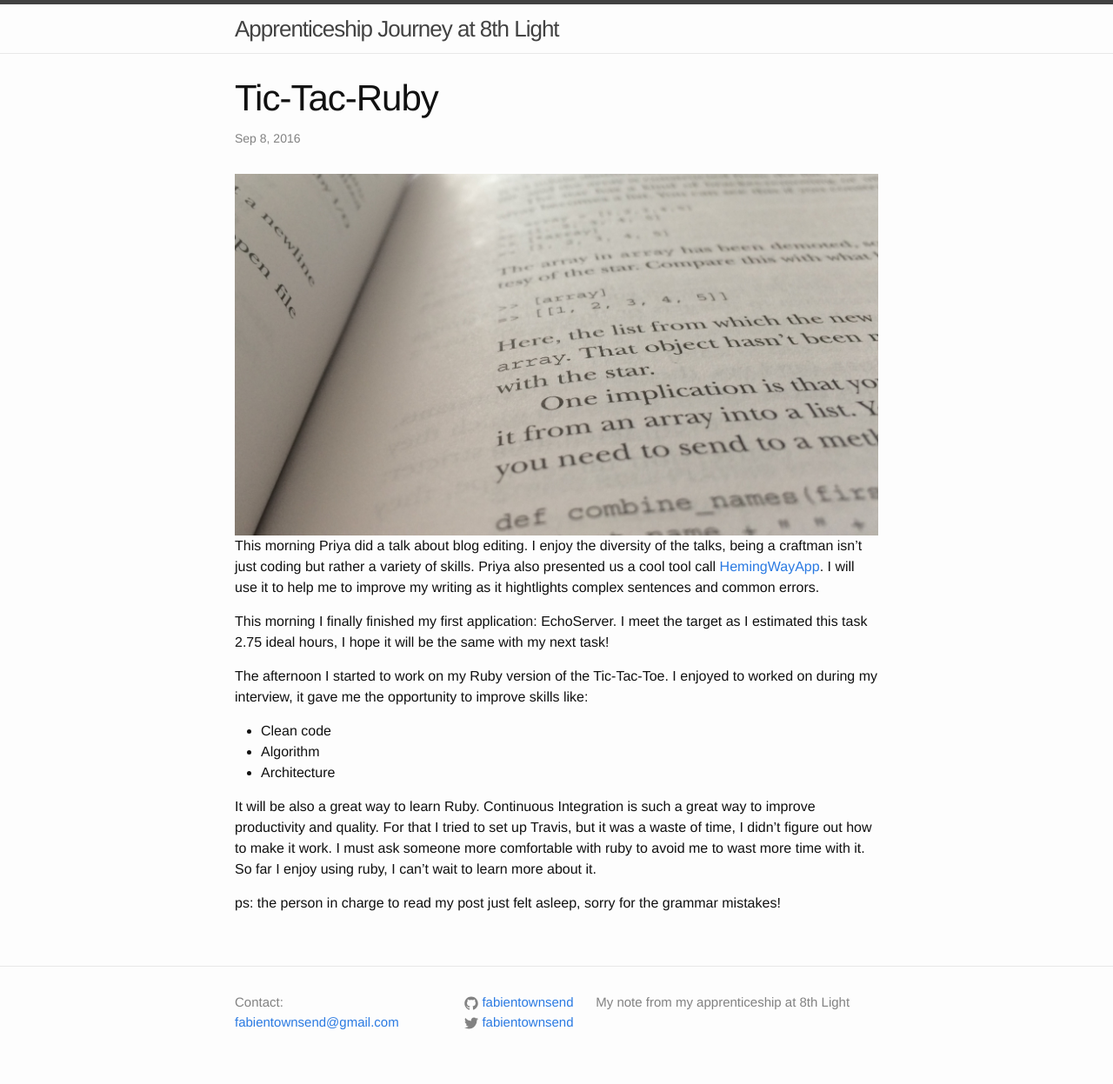
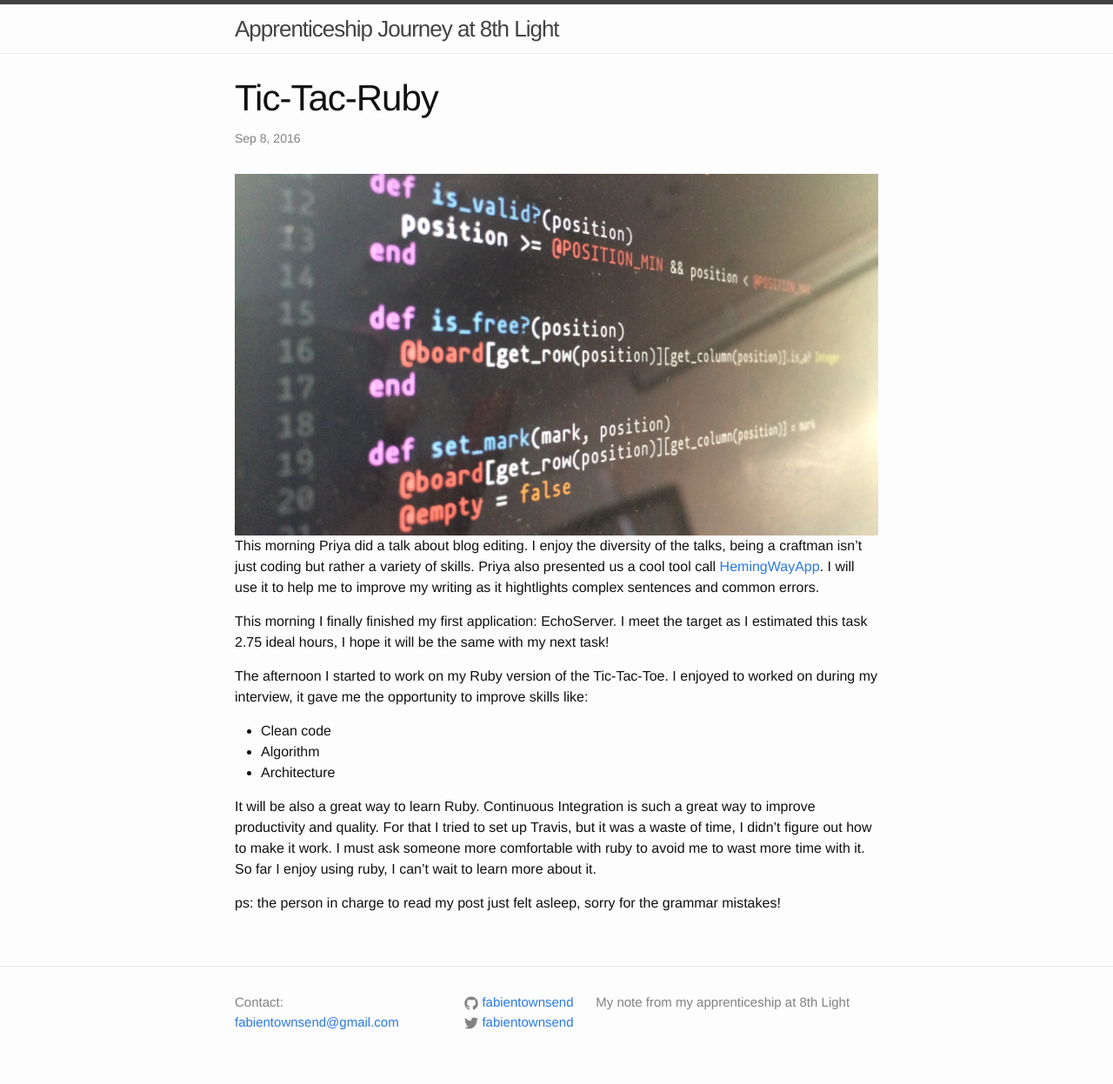
Before and after one commit to fabientownsend/fabientownsend.github.io, a Jekyll site: the page built from _posts/2016-09-08-more-ruby.markdown, in a window 1280 px wide. Shown: the whole page at 87% size. Built offline with Jekyll 4.4.1, drawn with Linux system fonts in a browser that asks for light colours.

Commit message:
update photo

```diff
--- a/_posts/2016-09-08-more-ruby.markdown
+++ b/_posts/2016-09-08-more-ruby.markdown
@@ -5,7 +5,7 @@ date:   2016-09-08 10:42:51 +0100
 categories: apprenticeship
 ---
 
-![page of a book about ruby]({{ site.url }}/assets/ruby_page.jpg)
+![page of a book about ruby]({{ site.url }}/assets/code_ttt.jpg)
 This morning Priya did a talk about blog editing. I enjoy the diversity of the talks,
 being a craftman isn't just coding but rather a variety of skills.
 Priya also presented us a cool tool call [HemingWayApp](www.hemingwayapp.com).
```
